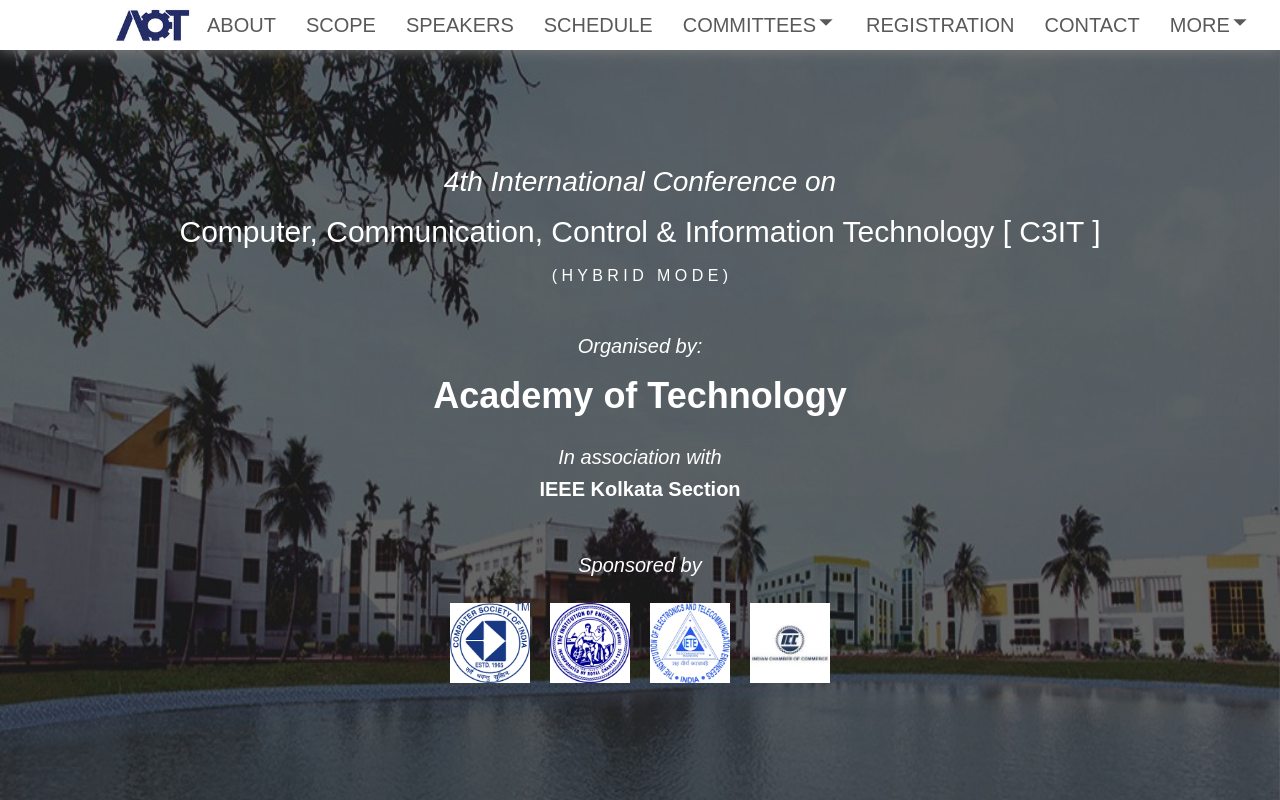
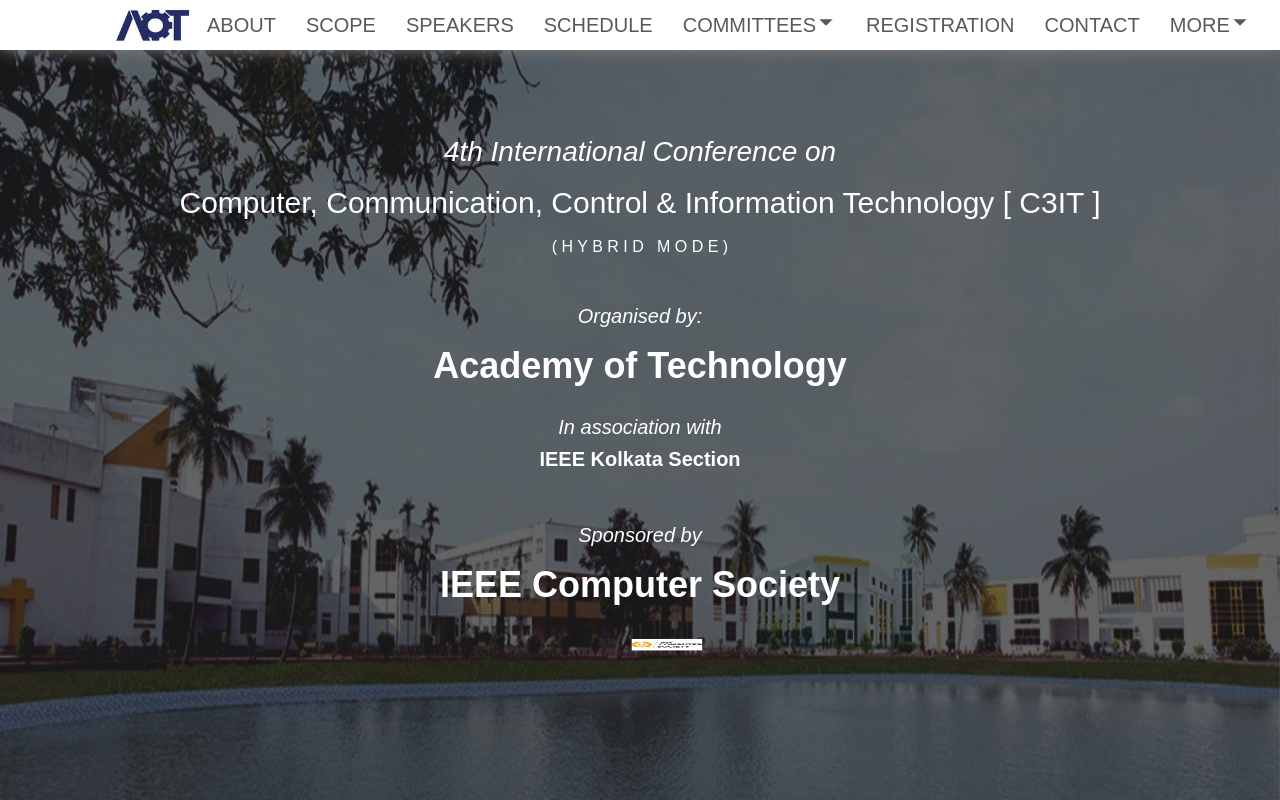
Before and after one commit to bimanTheCoderBoy/CCICS, a React (Create React App) app: page / in a window 1280 px wide. Shown: the top 800 px of the page. Built offline with nearby package versions, Linux system fonts and the light colour scheme.

Commit message:
updated Home.js

```diff
--- a/src/component/home/Home.js
+++ b/src/component/home/Home.js
@@ -60,10 +60,12 @@
           <h5><i>In association with</i><br /><span style={{fontWeight:"bold"}}>IEEE Kolkata Section</span></h5>
 
           <h4> Sponsored by </h4>
-          <img src="img/CSI_Logo.png" style={{height: 100, width: 100, padding: 10}}></img>
-          <img src="img/IEI_Logo.png" style={{height: 100, width: 100, padding: 10}}></img>
+          <h2>IEEE Computer Society</h2>
+          <img src="img/ieee-computer-society-logo.png" style={{height: 100, width: 200,marginLeft:120,padding:10 }}></img>
+          {/* <img src="img/CSI_Logo.png" style={{height: 100, width: 100, padding: 10}}></img> */}
+          {/* <img src="img/IEI_Logo.png" style={{height: 100, width: 100, padding: 10}}></img>
           <img src="img/IETE_Logo.png" style={{height: 100, width: 100, padding: 10}}></img>
-          <img src="img/image4.jpeg" style={{height: 100, width: 100, padding: 10}}></img>
+          <img src="img/image4.jpeg" style={{height: 100, width: 100, padding: 10}}></img> */}
 
         </span>
       </div>
```
